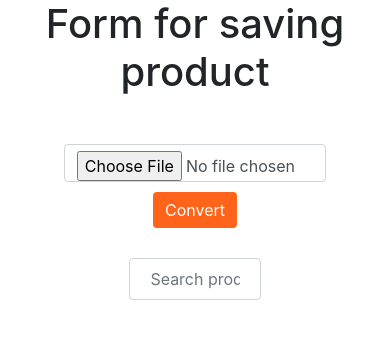
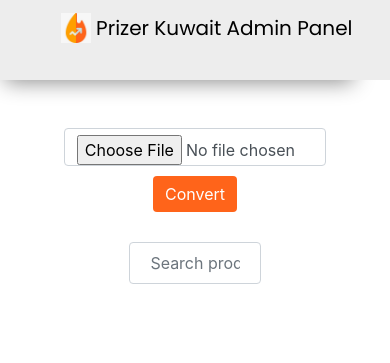
Before and after one commit to Shadman-Ahmed-Chowdhury/E-Commerce-App-Admin-Panel, a plain HTML site: page index.html in a window 390 px wide. Drawn offline with nearby package versions, Linux system fonts and the light colour scheme; no server answers.

Commit message:
Navbar added

```diff
--- a/css/style.css
+++ b/css/style.css
@@ -1,3 +1,21 @@
+nav {
+    margin: 0;
+    font-family: "Poppins", sans-serif;
+    height: 80px;
+}
+.navbar-custom {
+    background-color: #ededed;
+    -webkit-box-shadow: -16px 23px 21px -21px rgba(0, 0, 0, 0.46);
+    -moz-box-shadow: -16px 23px 21px -21px rgba(0, 0, 0, 0.46);
+    box-shadow: -16px 23px 21px -21px rgba(0, 0, 0, 0.46);
+}
+nav .navbar-brand {
+    font-weight: 500;
+}
+a {
+    color: black !important;
+}
+
 .input-file {
     text-align: center;
     display: grid;
--- a/index.html
+++ b/index.html
@@ -12,6 +12,10 @@
             integrity="sha384-JcKb8q3iqJ61gNV9KGb8thSsNjpSL0n8PARn9HuZOnIxN0hoP+VmmDGMN5t9UJ0Z"
             crossorigin="anonymous"
         />
+        <link
+            href="https://fonts.googleapis.com/css2?family=Poppins&display=swap"
+            rel="stylesheet"
+        />
 
         <!-- xlsx CDN -->
         <script src="https://cdnjs.cloudflare.com/ajax/libs/xlsx/0.16.5/xlsx.full.min.js"></script>
@@ -19,7 +23,33 @@
         <link rel="stylesheet" href="css/style.css" />
     </head>
     <body>
-        <h1 class="text-center">Form for saving product</h1>
+        <nav class="navbar navbar-custom navbar-expand-lg navbar-inverse mb-5">
+            <div class="container">
+                <!--Navbar Title-->
+                <a href="#" class="navbar-brand"
+                    ><img
+                        src="images/logo.jpeg"
+                        width="30"
+                        height="30"
+                        class="d-inline-block align-top"
+                        alt=""
+                    />
+                    Prizer Kuwait Admin Panel</a
+                >
+
+                <button
+                    class="navbar-toggler"
+                    type="button"
+                    data-toggle="collapse"
+                    data-target="#navbarSupportedContent"
+                    aria-controls="navbarSupportedContent"
+                    aria-expanded="false"
+                    aria-label="Toggle navigation"
+                >
+                    <span class="navbar-toggler-icon"></span>
+                </button>
+            </div>
+        </nav>
 
         <div class="container mt-5">
             <div class="input-file">
```
Also changed, not shown: edit.html (+31 -1 lines), images/logo.jpeg (added).
